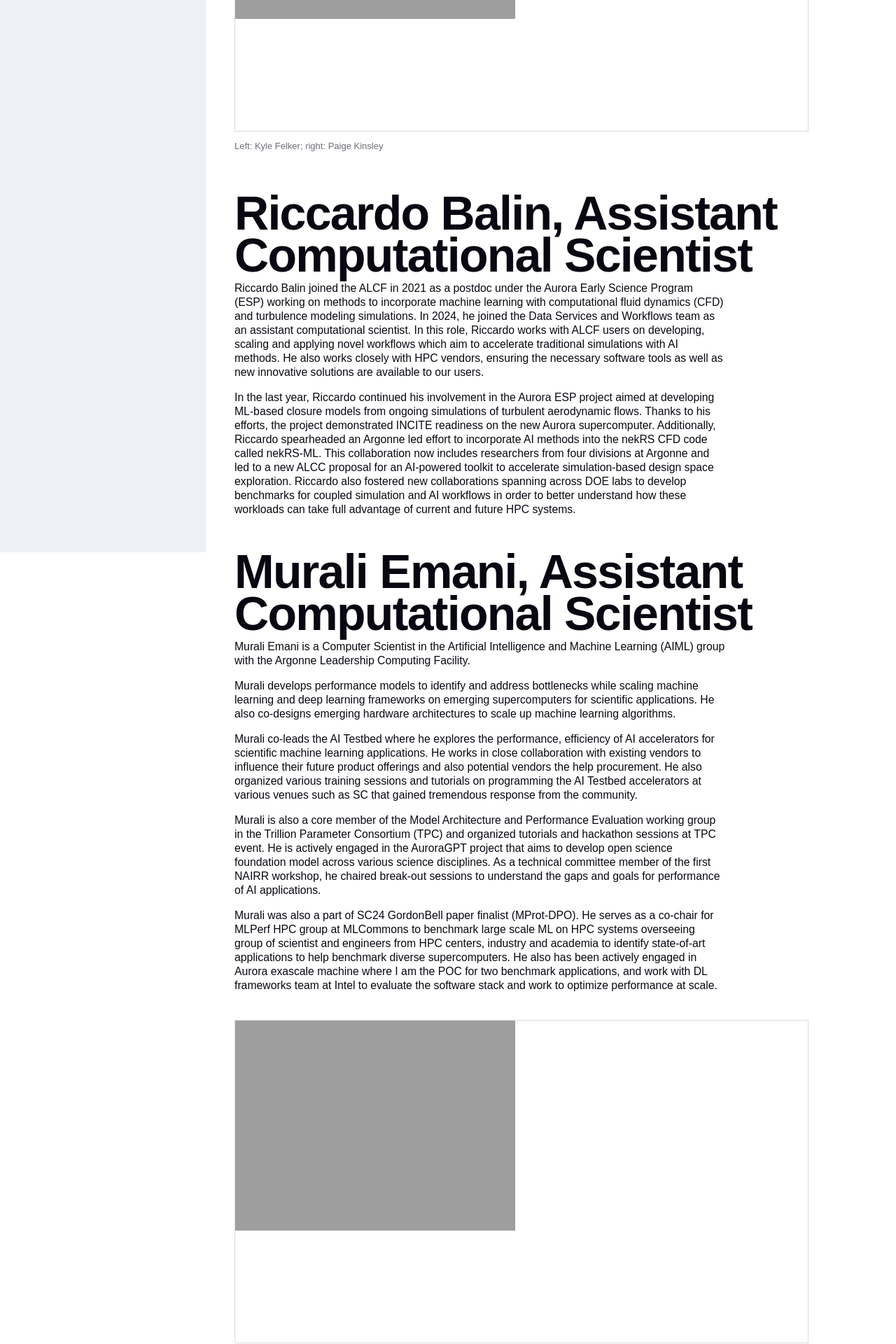
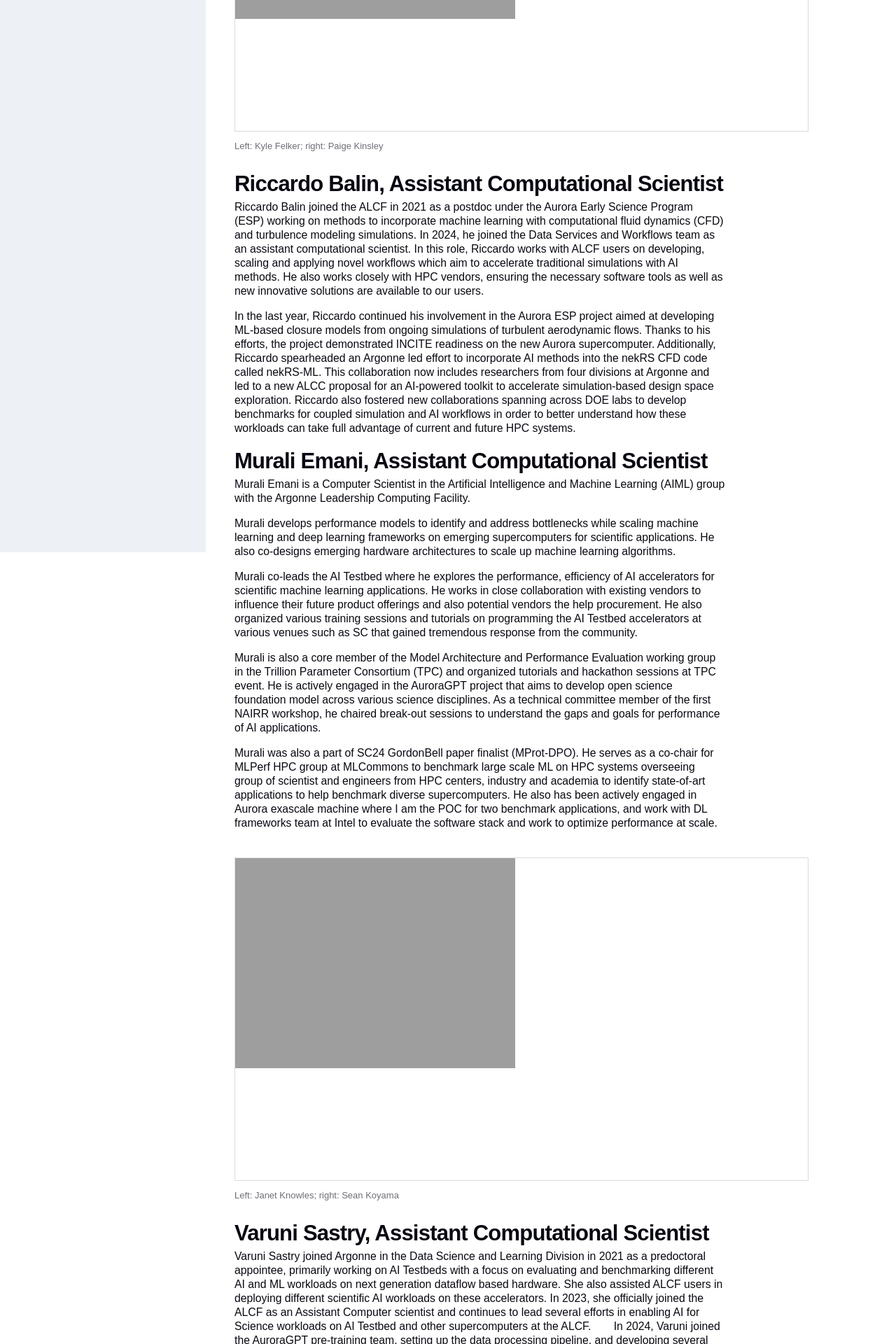
Before and after one commit to argonne-lcf/AR2024, a Jekyll site: the page built from 04_expertise-and-resources/staff-spotlights.md, in a window 1280 px wide. Shown: the part 555-2475 px from the top of the page at 70% size. Built offline with Jekyll 4.4.1, drawn with Linux system fonts in a browser that asks for light colours; some web fonts are replaced.

Commit message:
text size tweaks

```diff
--- a/04_expertise-and-resources/staff-spotlights.md
+++ b/04_expertise-and-resources/staff-spotlights.md
@@ -13,13 +13,15 @@ permalink: expertise-and-resources/staff-spotlights
    source= "FelkerKinsley.png"
    caption= "Left: Kyle Felker; right: Paige Kinsley"
 %}
-# Riccardo Balin, Assistant Computational Scientist
+
+## Riccardo Balin, Assistant Computational Scientist
 
 Riccardo Balin joined the ALCF in 2021 as a postdoc under the Aurora Early Science Program (ESP) working on methods to incorporate machine learning with computational fluid dynamics (CFD) and turbulence modeling simulations. In 2024, he joined the Data Services and Workflows team as an assistant computational scientist. In this role, Riccardo works with ALCF users on developing, scaling and applying novel workflows which aim to accelerate traditional simulations with AI methods. He also works closely with HPC vendors, ensuring the necessary software tools as well as new innovative solutions are available to our users.
 
 In the last year, Riccardo continued his involvement in the Aurora ESP project aimed at developing ML-based closure models from ongoing simulations of turbulent aerodynamic flows. Thanks to his efforts, the project demonstrated INCITE readiness on the new Aurora supercomputer. Additionally, Riccardo spearheaded an Argonne led effort to incorporate AI methods into the nekRS CFD code called nekRS-ML. This collaboration now includes researchers from four divisions at Argonne and led to a new ALCC proposal for an AI-powered toolkit to accelerate simulation-based design space exploration. Riccardo also fostered new collaborations spanning across DOE labs to develop benchmarks for coupled simulation and AI workflows in order to better understand how these workloads can take full advantage of current and future HPC systems.
 
-# Murali Emani, Assistant Computational Scientist
+
+## Murali Emani, Assistant Computational Scientist
 
 Murali Emani is a Computer Scientist in the Artificial Intelligence and Machine Learning (AIML) group with the Argonne Leadership Computing Facility.
 
@@ -38,7 +40,7 @@ Murali was also a part of SC24 GordonBell paper finalist (MProt-DPO). He serves
    caption= "Left: Janet Knowles; right: Sean Koyama"
 %}
 
-# Varuni Sastry, Assistant Computational Scientist
+## Varuni Sastry, Assistant Computational Scientist
 
 Varuni Sastry joined Argonne in the Data Science and Learning Division in 2021 as a predoctoral appointee, primarily working on AI Testbeds with a focus on evaluating and benchmarking different AI and ML workloads on next generation dataflow based hardware. She also assisted ALCF users in deploying different scientific AI workloads on these accelerators. In 2023, she officially joined the ALCF as an Assistant Computer scientist and continues to lead several efforts in enabling AI for Science workloads on AI Testbed and other supercomputers at the ALCF.
 
@@ -47,7 +49,7 @@ In 2024, Varuni joined the AuroraGPT pre-training team, setting up the data proc
 As part of outreach activities, Varuni co-organized several tutorial and workshops on AI Testbeds including sessions at SuperComputing’24, Argonne Training Program on Extreme-Scale Computing (ATPESC) and other ALCF events. She also delivered an invited talk at NNSA Emergent Technology Seminar. In addition, she co-organized INCITE GPU hackathon and served as a reviewer for both ATPESC’24 and INCITE’25 committees.
 
 
-# Christine Simpson, Assistant Computational Scientist
+## Christine Simpson, Assistant Computational Scientist
 
 Christine Simpson joined the ALCF in 2022 as an Assistant Computational Scientist in the Datascience group. Now part of the Data Services and Workflows group, she primarily focuses on workflows on ALCF systems, which involves development and testing of workflow tools and user support and training. She is currently the lead developer for Balsam, an ALCF-developed workflow package that has enabled users to deploy high-throughput workflows on ALCF systems. She also works closely with the Parsl and Globus teams to help optimize their tools and services for ALCF users.
 
@@ -63,7 +65,7 @@ Christine is also the postdoc hiring lead for ALCF. Prior to joining ALCF, she r
    caption= "Left: Marieme Ngom; right: Filippo Simini"
 %}
 
-# Sheeja Susan, Software Development Specialist
+## Sheeja Susan, Software Development Specialist
 
 Sheeja Susan joined the ALCF in 2019 as a Software Development Specialist under the Advanced Integration Group. She was a contractor for 5 years and became a full-time employee in 2024.
 
@@ -73,8 +75,8 @@ At Argonne, Sheeja is responsible for developing and maintaining frontend screen
 In 2024, Sheeja mainly worked on the frontend development of Allocation Request Management (ARM) website and the new version of Director's Discretionary Allocation Request form (DD Allocation Request form) for ALCF. The ALCF Allocations Committee reviews requests from the DD Allocation Request form through the Allocation Request Management site. The ARM site is the internal clearinghouse for ALCF staff to view, analyze, and ultimately approve allocation requests. Within the site, the Committee reviews a project's goals and needs to discern whether the project fits with the ALCF resources and mission. Sheeja also participated in the ALCF portal development - to replace UB3 home page and login section with that of Portal, to create functionalities for the redirection of UB3 specific URLs from email links, and to modify UB3 menu with the same look and feel of the Portal menu. Lastly, she was also able to successfully implement Angular Route Guards to activate/deactivate the navigation to specific routes in ALCF.
 
 
+## Peter Upton, Systems Integration Administrator/Support
 
-# Peter Upton, Systems Integration Administrator/Support
 Peter Upton is a Systems Integration Administrator/Support at the ALCF.  Peter manages, supports, and updates ALCF GitLab installations. He also assist in managing DNS and Salt systems, providing peer work reviews, troubleshoot GitLab user issues, and supported Aurora work by creating a new node type for administrative tasks.
 
 Peter assist vendors in using Aurora to improve functionality and stability, as well as assisting and tracking work around a new ALCF testbed. He assist his coworkers with HPCM-related tasks, and participates in miscellaneous data-center physical activities (e.g., remote troubleshooting, cable routing). Peter also addresses security vulnerabilities promptly, keeping documentation up-to-date, and coordinating GitLab usage, licensing, and upgrades.
--- a/_sass/template/_base.scss
+++ b/_sass/template/_base.scss
@@ -149,16 +149,17 @@ h1 {
 }
 
 h2 {
-  @include typestyle($sans-sm-bld);
+  @include typestyle($sans-md-bld);
+  @include stack(xxs);
 }
 
 h3 {
-  @include typestyle($sans-xs-bld);
-  text-transform: uppercase;
+  @include typestyle($sans-sm-bld);
 }
 
 h4 {
   @include typestyle($sans-xs-bld);
+  text-transform: uppercase;
 }
 
 p, ol, ul {
```
Also changed, not shown: 15 other files.
